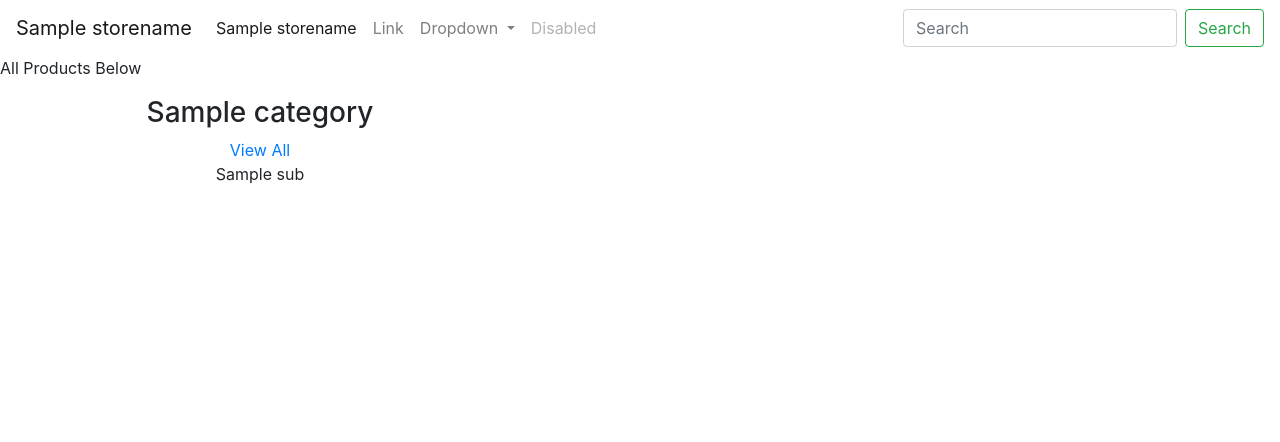
After one commit to DarilliGames/ecommercetemplate, a Django app: template products/templates/all_categories.html in a window 1280 px wide. The commit adds this page. Shown: the top 442 px of the page. Run offline with Django 3.2, Linux system fonts and the light colour scheme; the template is opened without the code that fills it: most values are stand-ins (such as "Sample title", 1, 10 or a date in 2020); some libraries are stand-ins or nearby versions.

Commit message:
updated subcategories.  all_categories.html

```diff
--- a/mystore/settings.py
+++ b/mystore/settings.py
@@ -24,6 +24,9 @@ SECRET_KEY = os.environ.get("SECRET_KEY")
 
 # SECURITY WARNING: don't run with debug turned on in production!
 DEBUG = True
+
+
+SITE_ID = 1
 
 ALLOWED_HOSTS = []
 
--- a/products/admin.py
+++ b/products/admin.py
@@ -1,6 +1,7 @@
 from django.contrib import admin
-from .models import Product, Category
+from .models import Product, Category, SubCategory
 
 # Register your models here.
 admin.site.register(Product)
 admin.site.register(Category)
+admin.site.register(SubCategory)
--- /dev/null
+++ b/products/templates/all_categories.html
@@ -0,0 +1,24 @@
+{% extends "base.html" %}
+
+{% block content %}
+
+<p>All Products Below</p>
+<div class="container">
+    <div class="row">
+        {% for category in categories %}
+
+        <div class="col-md-4 text-center">
+            <h3>{{ category }}</h3>
+            <ul class="catclass">
+               <a href="{% url 'all_products'%}?category={% for sub in category.children.all%}{{ sub }},{% endfor %}"><li>View All</li></a>
+                {% for sub in category.children.all|slice:"0:3" %}
+                <li>{{ sub }}</li>
+                {% endfor %}
+            </ul>
+        </div>
+
+        {% endfor %}
+    </div>
+</div>
+
+{% endblock %}
--- a/products/templates/all_products.html
+++ b/products/templates/all_products.html
@@ -13,7 +13,7 @@
     {% if products %}
         {% for product in products %}
         <div class="col-sm-4">
-            <h1>{{ product }}</h1>
+            <h3>{{ product }}</h3>
             {{ product.category }}
             <a href="{% url 'product' product.id %}">Click Here</a>
         </div>
--- a/products/urls.py
+++ b/products/urls.py
@@ -1,10 +1,10 @@
 from django.urls import path
-from .views import all_products, product_detail, all_catagories
+from .views import all_products, product_detail, all_categories
 
 
 urlpatterns = [
     path('', all_products, name='all_products'),
-    path('<id>', product_detail, name='product'),
-    path('categories', all_catagories, name='all_catagories')
+    path('details/<id>/', product_detail, name='product'),
+    path('categories/', all_categories, name='all_categories')
 
 ]
--- a/static/css/style.css
+++ b/static/css/style.css
@@ -16,3 +16,8 @@
 .hero-cell{
     align-items: center;
 }
+
+ul{
+    list-style-type: none;
+    padding: 0;
+}
```
Also changed, not shown: products/models.py (+10 -1 lines), products/templates/all_catagories.html (deleted, +0 -23 lines), products/views.py (+6 -3 lines), db.sqlite3, products/migrations/0001_initial.py, products/migrations/0002_auto_20191119_2237.py (deleted), products/migrations/0003_auto_20191119_2319.py (deleted), products/migrations/0004_catagory_name.py (deleted), products/migrations/0005_delete_featureditem.py (deleted), products/migrations/0006_rename_content_product_description.py (deleted), products/migrations/0007_auto_20210820_0953.py (deleted).
